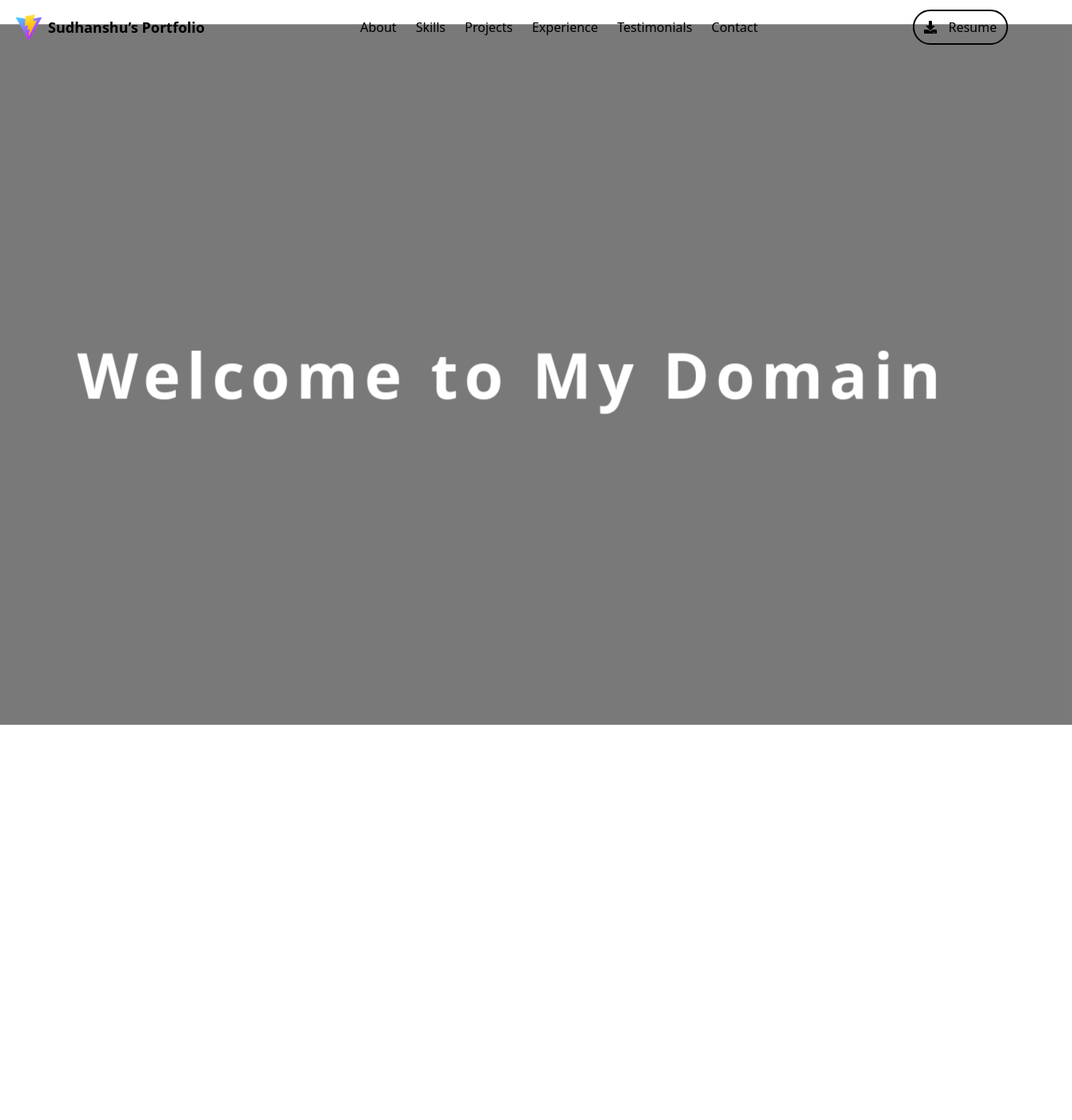
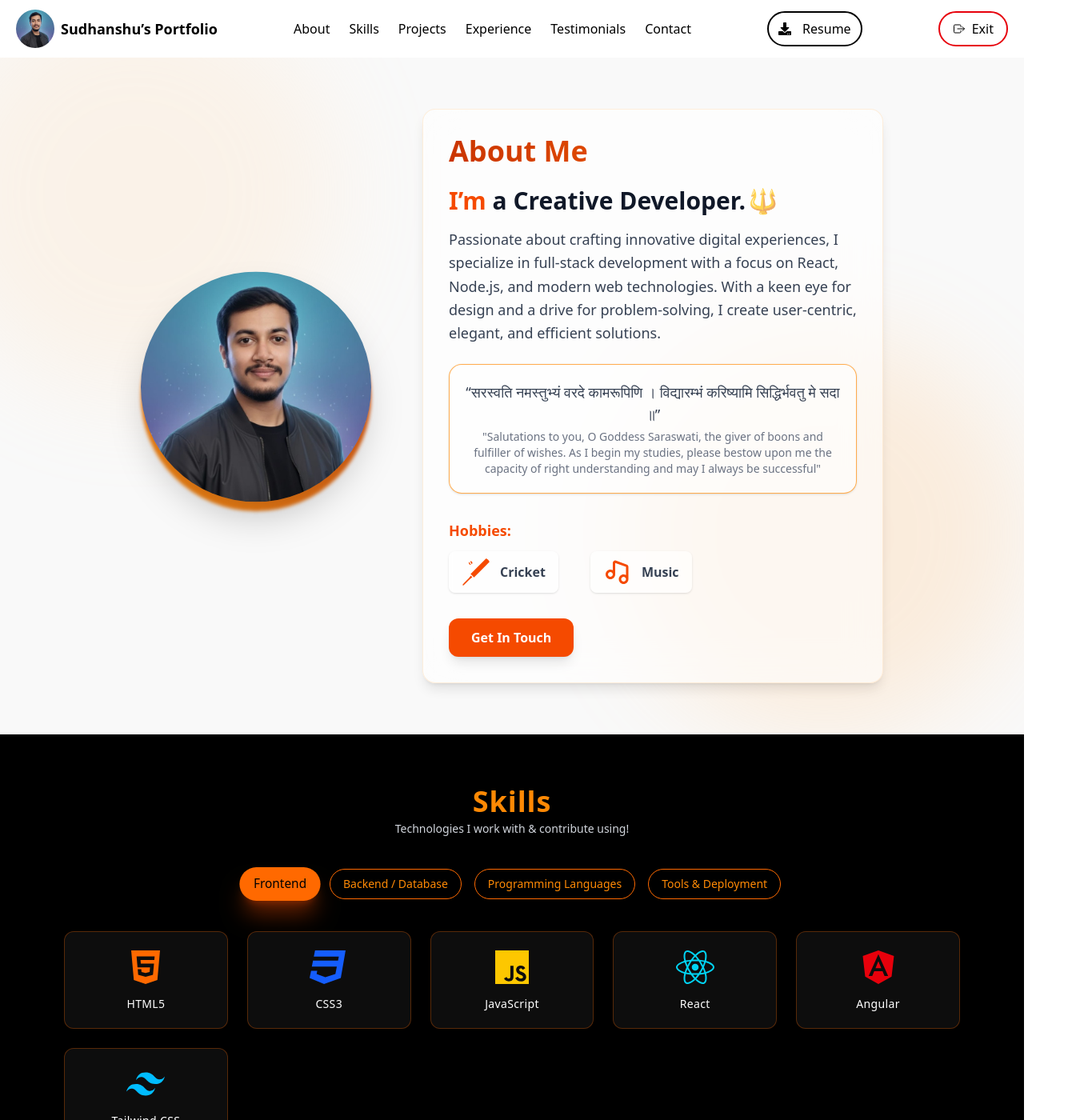
Before and after one commit to Sudhanshu-Ray10/Portfolio, a React (Vite) app: page /home in a window 1280 px wide. Shown: the top 1400 px of the page at 80% size, 1340 px wide, since content can reach past the window. Before the commit the page ends 906 px from the top, so only its background shows below. Built offline with nearby package versions, Linux system fonts and the light colour scheme.

Commit message:
Skills updated

```diff
--- a/src/App.jsx
+++ b/src/App.jsx
@@ -3,16 +3,19 @@ import EntryGate from "./pages/EntryGate";
 import Home from "./pages/Home";
 import Navbar from "./components/Navbar";
 import { motion, AnimatePresence } from "framer-motion";
+import { useLocation } from "react-router-dom";
 
 const App = () => {
   const { isEntered } = useTransition();
+    const location = useLocation();
+    const isGateRoute = location.pathname === "/";
 
   return (
 
     <div className="min-h-screen ">
-      {isEntered && <Navbar />}
+       {location.pathname === "/home" && <Navbar />}
       <AnimatePresence mode="wait">
-        {!isEntered ? (
+        {isGateRoute ? (
           <motion.div
             key="gate"
             initial={{ opacity: 1 }}
--- a/src/components/Navbar.jsx
+++ b/src/components/Navbar.jsx
@@ -59,7 +59,7 @@ const Navbar = () => {
         <div className="max-w-7xl mx-auto px-5 py-3 flex items-center justify-between gap-5">
           {/* Logo */}
           <div className="flex gap-2 items-center">
-            <img src="vite.svg" alt="logo" className="w-8 h-8" />
+            <img src="Sudhanshu.jpg" alt="logo" className="w-12 h-12 rounded-full" />
             <h2 className="font-extrabold text-lg">Sudhanshu’s Portfolio</h2>
           </div>
 
@@ -85,6 +85,17 @@ const Navbar = () => {
               </div>
             </a>
           </div>
+
+          <button
+                onClick={() =>{
+                  navigate("/");
+                  setIsOpen(false);
+                  setIsEntered(false)
+                }}
+                className=" items-center justify-center gap-2 border-2 border-red-600 rounded-full px-4 py-2 hover:bg-red-600 transition-all hidden md:flex"
+              >
+                <IoExitOutline /> Exit
+              </button>
 
           {/* Mobile Hamburger */}
           <div className="md:hidden">
--- a/src/context/TransitionContext.jsx
+++ b/src/context/TransitionContext.jsx
@@ -5,11 +5,7 @@ const TransitionContext = createContext(); // creates container
 export const TransitionProvider = ({ children }) => {
 
   // INITIAL STATE (read localStorage first)
-  const [isEntered, setIsEntered] = useState(() => {
-    const saved = localStorage.getItem("isEntered");
-    return saved === "true";  // initial return goes HERE
-  });
-
+  const [isEntered, setIsEntered] = useState(false);
   // UPDATE (change state + save in localStorage)
   const updateIsEntered = (value) => {
     setIsEntered(value);
--- a/src/pages/About.jsx
+++ b/src/pages/About.jsx
@@ -87,10 +87,11 @@ const About = () => {
           {/* Quote Box Improved */}
           <div className="border border-orange-400/70 rounded-2xl p-5 bg-white/50 shadow-sm">
             <p className="text-gray-700 text-lg font-medium text-center">
-              “विद्या ददाति विनयं, विनयाद् याति पात्रताम्।”
+              “सरस्वति नमस्तुभ्यं वरदे कामरूपिणि ।
+              विद्यारम्भं करिष्यामि सिद्धिर्भवतु मे सदा ॥”
             </p>
             <p className="text-sm text-gray-500 mt-1 text-center">
-              Knowledge brings humility, and from humility comes true worth
+             "Salutations to you, O Goddess Saraswati, the giver of boons and fulfiller of wishes. As I begin my studies, please bestow upon me the capacity of right understanding and may I always be successful"
             </p>
           </div>
 
--- a/src/pages/EntryGate.jsx
+++ b/src/pages/EntryGate.jsx
@@ -5,9 +5,12 @@ import FireArrows from "../components/EntryGate/FireArrows";
 import GateOverlay from "../components/EntryGate/GateOverlay";
 import { useCountdown } from "../hooks/useCountdown";
 import { useTransition } from "../context/TransitionContext";
+import { useNavigate } from "react-router-dom";
+
 
 const EntryGate = () => {
   const { setIsEntered } = useTransition();
+  const navigate = useNavigate();
   const [showArrows, setShowArrows] = useState(false);
   const [showOverlay, setShowOverlay] = useState(false);
 
@@ -15,7 +18,12 @@ const EntryGate = () => {
     setShowArrows(true);
     setTimeout(() => {
       setShowOverlay(true);
-      setTimeout(() => setIsEntered(true), 2500);
+      setTimeout(()=>{
+      setIsEntered(true);
+      navigate('/home')
+      },2500);
+
+
     }, 2000);
   });
 
--- a/src/pages/Home.jsx
+++ b/src/pages/Home.jsx
@@ -1,9 +1,11 @@
 import About from "./About";
 import Skills from "./Skills";
+
 
 const Home = () => {
   return (
     <div>
+
       <section id="about">
       <About/>
 
--- a/src/pages/Skills.jsx
+++ b/src/pages/Skills.jsx
@@ -1,8 +1,111 @@
+import React, { useState } from "react";
+import {
+  FaReact,
+  FaNode,
+  FaHtml5,
+  FaJs,
+  FaGithub,
+  FaJava,
+  FaCss3,
+  FaAngular,
+} from "react-icons/fa";
+import {
+  SiFirebase,
+  SiTailwindcss,
+  SiMongodb,
+  SiMysql,
+  SiExpress,
+  SiC,
+  SiCplusplus,
+} from "react-icons/si";
+
 const Skills = () => {
+  const skillCategories = [
+    {
+      title: "Frontend",
+      skills: [
+        { name: "HTML5", icon: <FaHtml5 className="text-orange-500" /> },
+        { name: "CSS3", icon: <FaCss3 className="text-blue-600" /> },
+        { name: "JavaScript", icon: <FaJs className="text-yellow-400" /> },
+        { name: "React", icon: <FaReact className="text-cyan-400" /> },
+        { name: "Angular", icon: <FaAngular className="text-red-600" /> },
+        {
+          name: "Tailwind CSS",
+          icon: <SiTailwindcss className="text-sky-400" />,
+        },
+      ],
+    },
+    {
+      title: "Backend / Database",
+      skills: [
+        { name: "Node.js", icon: <FaNode className="text-green-600" /> },
+        { name: "Express.js", icon: <SiExpress className="text-white" /> },
+        { name: "Firebase", icon: <SiFirebase className="text-yellow-500" /> },
+        { name: "MongoDB", icon: <SiMongodb className="text-green-500" /> },
+        { name: "MySQL", icon: <SiMysql className="text-blue-700" /> },
+      ],
+    },
+    {
+      title: "Programming Languages",
+      skills: [
+        { name: "C", icon: <SiC className="text-blue-400" /> },
+        { name: "C++", icon: <SiCplusplus className="text-indigo-400" /> },
+        { name: "Java", icon: <FaJava className="text-orange-600" /> },
+      ],
+    },
+    {
+      title: "Tools & Deployment",
+      skills: [{ name: "GitHub", icon: <FaGithub className="text-white" /> }],
+    },
+  ];
+
+  const [activeTab, setActiveTab] = useState(0);
+
   return (
-    <div>
-      <h1>Skills</h1>
-    </div>
+    <section id="skills" className="pt-16 pb-20 bg-black text-white">
+      {/* Heading */}
+      <div className="text-center mb-10">
+        <h1 className="text-4xl font-bold tracking-wide text-orange-400 drop-shadow-lg">
+          Skills
+        </h1>
+        <p className="text-gray-300 text-sm mt-1">
+          Technologies I work with & contribute using!
+        </p>
+      </div>
+
+      {/* Tabs */}
+      <div className="flex gap-4 justify-center mb-10 flex-wrap">
+        {skillCategories.map((category, index) => (
+          <button
+            key={index}
+            onClick={() => setActiveTab(index)}
+            className={`px-4 py-2 rounded-full text-sm transition-all duration-300
+              ${
+                activeTab === index
+                  ? "bg-orange-500 text-black shadow-xl shadow-orange-600/40 scale-110"
+                  : "bg-transparent border border-orange-500 text-orange-400 hover:bg-orange-600 hover:text-black"
+              }`}
+          >
+            {category.title}
+          </button>
+        ))}
+      </div>
+
+      {/* Skills Grid */}
+      <div className="grid grid-cols-2 sm:grid-cols-3 md:grid-cols-4 lg:grid-cols-5 gap-6 px-6 md:px-20">
+        {skillCategories[activeTab].skills.map((skill, index) => (
+          <div
+            key={index}
+            className="bg-white/5 backdrop-blur-md rounded-xl border border-orange-500/30
+            p-5 flex flex-col items-center gap-3 transition-all duration-300
+            hover:scale-110 hover:border-orange-500 hover:shadow-lg hover:shadow-orange-600/40"
+          >
+            <div className="text-5xl">{skill.icon}</div>
+            <p className="text-sm font-medium tracking-wide">{skill.name}</p>
+          </div>
+        ))}
+      </div>
+    </section>
   );
 };
 
--- a/src/router.jsx
+++ b/src/router.jsx
@@ -1,12 +1,13 @@
 import React from 'react'
 import { BrowserRouter as Router, Routes, Route } from 'react-router-dom'
 import EntryGate from './pages/EntryGate';
-
+import Home from './pages/Home'
 const AppRouter = () => {
   return(
     <Router>
     <Routes>
         <Route path='/' element={<EntryGate/>}/>
+        <Route path='/home' element={<Home/>}/>
     </Routes>
     </Router>
   );
```
Also changed, not shown: 1 other file (tests, documents, lock files or other folders).
